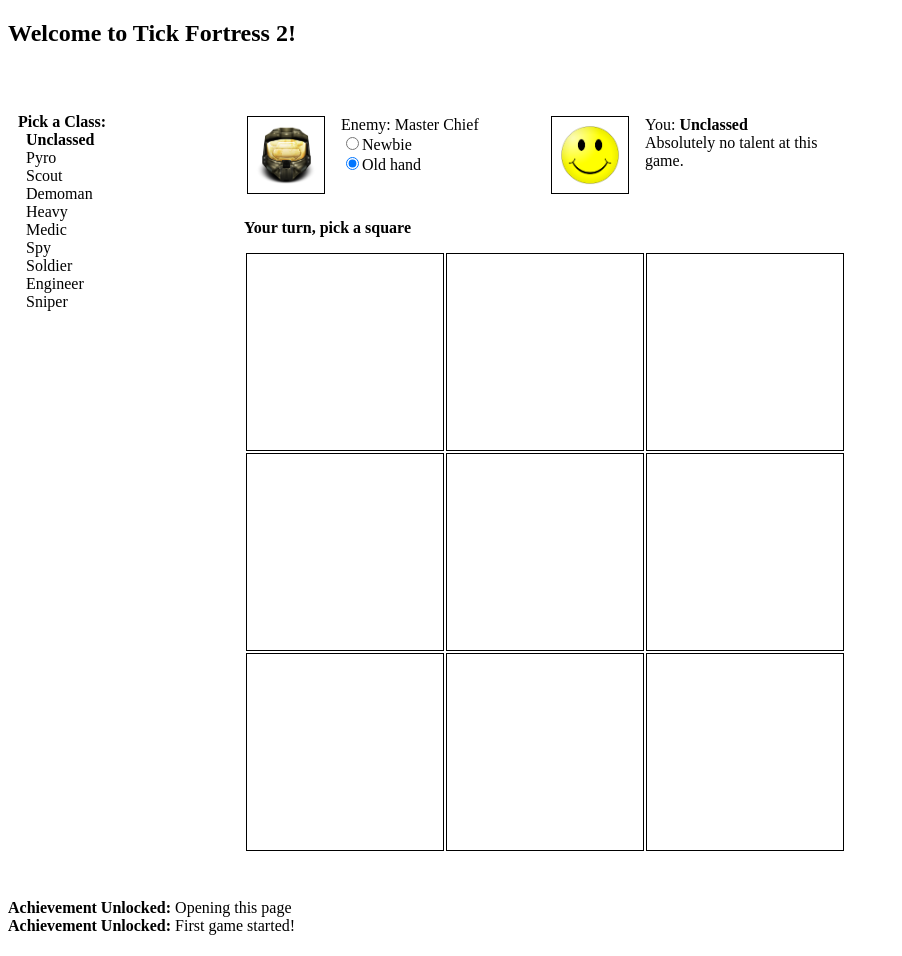
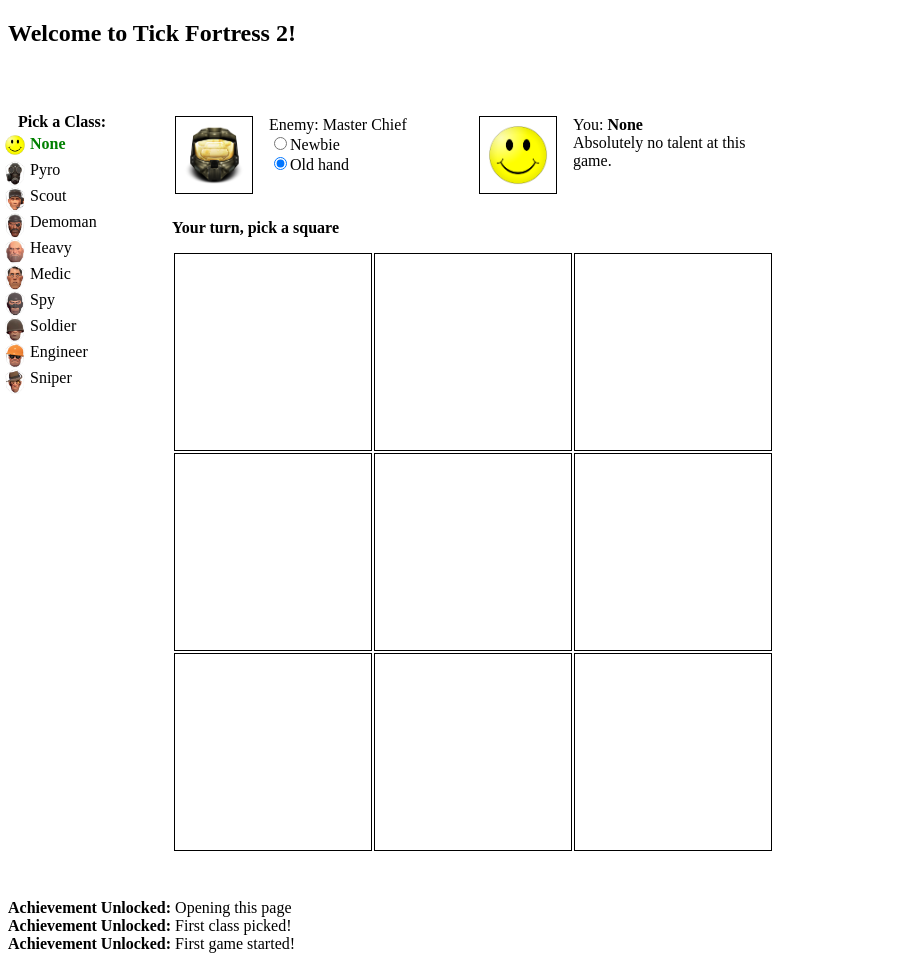
Before and after one commit to captdeaf/tick-fortress-2, a plain HTML site: page index.html in a window 1280 px wide. Shown: the whole page, without its empty margins (0-902 px from the left). Drawn offline with Linux system fonts and the light colour scheme.

Commit message:
Some cosmetic changes to character picker.

```diff
--- a/index.html
+++ b/index.html
@@ -44,6 +44,10 @@
   }
   .selected {
     font-weight: bold;
+    color: green;
+  }
+  .classpicker:hover {
+    font-weight: bold;
   }
   .achievements:empty {
     content: "No achievements unlocked. Darn!";
@@ -78,6 +82,15 @@
   #turn-indicator {
     font-weight: bold;
   }
+  .picker {
+    max-width: 20px;
+    float: left;
+    margin-left: -25px;
+  }
+  .classpicker {
+    padding: 0.25em;
+    width: 120px;
+  }
  </style>
 </head>
 <body>
@@ -89,16 +102,75 @@
     <td class="main" valign="top">
       <div id="charpicker">
         <b>Pick a Class:</b>
-        <div class="classpicker selected" id="class-nobody" data-pic="img/p-smiley.png" data-moves="p c" data-skill="Absolutely no talent at this game.">Unclassed</div>
-        <div class="classpicker" data-pic="img/p-pyro.png" data-first="burn burn" data-moves="p c p c p autoendburn c" data-skill="You can set two tiles on fire that will go out on your third turn!">Pyro</div>
-        <div class="classpicker" data-pic="img/p-scout.png" data-moves="p c p c p c p" data-skill="The fast-moving scout can go twice their fourth play!">Scout</div>
-        <div class="classpicker" data-pic="img/p-demoman.png" data-moves="p c p c p c destroy" data-skill="You can destroy any tile your fourth turn. Too easy.">Demoman</div>
-        <div class="classpicker" data-pic="img/p-heavy.png" data-moves="p c p c p c pickswapa pickswapb" data-skill="Using your weight, you can two tiles to swap them.">Heavy</div>
-        <div class="classpicker" data-pic="img/p-medic.png" data-first="bait bait" data-moves="p c" data-skill="Chief goes where the healing is, bait him.">Medic</div>
-        <div class="classpicker" data-pic="img/p-spy.png" data-moves="p c p c p c autoswapteam" data-skill="On your fourth move, you turn coat, and make chief do the same.">Spy</div>
-        <div class="classpicker" data-pic="img/p-soldier.png" data-skill="">Soldier</div>
-        <div class="classpicker" data-pic="img/p-engineer.png" data-skill="">Engineer</div>
-        <div class="classpicker" data-pic="img/p-sniper.png">Sniper</div>
+        <div class="classpicker selected"
+             id="class-nobody"
+             data-pic="img/p-smiley.png"
+             data-moves="p c"
+             data-skill="Absolutely no talent at this game.">
+          <img class="picker" src="img/p-smiley.png">
+          None
+        </div>
+        <div class="classpicker"
+             data-pic="img/p-pyro.png"
+             data-first="burn burn"
+             data-moves="p c p c p autoendburn c"
+             data-skill="You can set two tiles on fire that will go out on your third turn!">
+          <img class="picker" src="img/p-pyro.png">
+          Pyro
+        </div>
+        <div class="classpicker"
+             data-pic="img/p-scout.png"
+             data-moves="p c p c p c p"
+             data-skill="The fast-moving scout can go twice their fourth play!">
+          <img class="picker" src="img/p-scout.png">
+          Scout
+        </div>
+        <div class="classpicker"
+             data-pic="img/p-demoman.png"
+             data-moves="p c p c p c destroy"
+             data-skill="You can destroy any tile your fourth turn. Too easy.">
+          <img class="picker" src="img/p-demoman.png">
+          Demoman
+        </div>
+        <div class="classpicker"
+             data-pic="img/p-heavy.png"
+             data-moves="p c p c p c swapa swapb"
+             data-skill="Using your weight, you can two tiles to swap them.">
+          <img class="picker" src="img/p-heavy.png">
+          Heavy
+        </div>
+        <div class="classpicker"
+             data-pic="img/p-medic.png"
+             data-first="bait bait"
+             data-moves="p c"
+             data-skill="Chief goes where the healing is, bait him.">
+          <img class="picker" src="img/p-medic.png">
+          Medic
+        </div>
+        <div class="classpicker"
+             data-pic="img/p-spy.png"
+             data-moves="p c p c p c autoswapteam"
+             data-skill="On your fourth move, you turn coat, and make chief do the same.">
+          <img class="picker" src="img/p-spy.png">
+          Spy
+        </div>
+        <div class="classpicker"
+             data-pic="img/p-soldier.png"
+             data-skill="">
+          <img class="picker" src="img/p-soldier.png">
+          Soldier
+        </div>
+        <div class="classpicker"
+             data-pic="img/p-engineer.png"
+             data-skill="">
+          <img class="picker" src="img/p-engineer.png">
+          Engineer
+        </div>
+        <div class="classpicker"
+             data-pic="img/p-sniper.png">
+          <img class="picker" src="img/p-sniper.png">
+          Sniper
+        </div>
       </div>
     </td><td class="main" valign="top">
       <table><tr>
--- a/tick.js
+++ b/tick.js
@@ -41,8 +41,8 @@ var TickFortress = Backbone.View.extend({
     burn: 'Pick a tile to burn!',
     autoendburn: 'The flames die down ...',
     bait: 'Place a medic kit',
-    pickswapa: 'Pick a tile to swap',
-    pickswapb: 'Pick the tile to swap it with',
+    swapa: 'Pick a tile to swap',
+    swapb: 'Pick the tile to swap it with',
     autoswapteam: "You're a real Benedict Arnold.",
     c: [
       'Chief is pretty confident about this move!',
@@ -387,6 +387,32 @@ var TickFortress = Backbone.View.extend({
     var me = this;
     this.moveComplete();
   },
+  pick_swapa: function(bid) {
+    if (this.board[bid] == '') {
+      ohSnap("You can't shove an empty square", 'red');
+    } else {
+      this.swapFrom = bid;
+      this.moveComplete();
+    }
+  },
+  pick_swapb: function(bid) {
+    if (this.board[bid] == '') {
+      ohSnap("You can't shove an empty square", 'red');
+    } else if (this.swapFrom == bid) {
+      this.achieve("Bullying.");
+      this.moveComplete();
+    } else if (this.board[bid] == this.board[this.swapFrom]) {
+      this.achieve("Useless shoving.");
+      this.moveComplete();
+    } else {
+      var tmp = this.board[bid];
+      this.board[bid] = this.board[this.swapFrom];
+      this.board[this.swapFrom] = tmp;
+      this.achieve("Shovetastic.");
+      this.renderBoard();
+      this.moveComplete();
+    }
+  },
   autoswapteam: function() {
     for (var i = 0; i < 9; i++) {
       if (this.board[i] == 'p') {
@@ -395,6 +421,7 @@ var TickFortress = Backbone.View.extend({
         this.board[i] = 'p';
       }
     }
+    this.achieve("Sneaky sneaky.");
     this.renderBoard();
   },
   autoendburn: function() {
```
